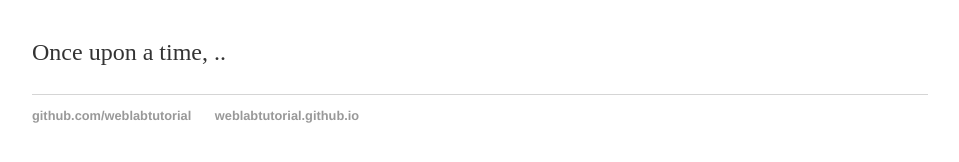
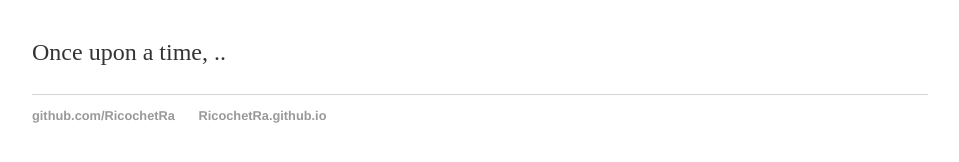
Before and after one commit to RicochetRa/RicochetRa.github.io, a Jekyll site: the page built from index.html, in a window 1280 px wide. Shown: the part 161-323 px from the top of the page, without its empty margins (160-1119 px from the left). Built offline with Jekyll 4.4.1, drawn with Linux system fonts in a browser that asks for light colours.

Commit message:
Update default.html

```diff
--- a/_layouts/default.html
+++ b/_layouts/default.html
@@ -17,8 +17,8 @@
     </div>
     <footer>
       <ul>
-        <li><a href="https://github.com/RicochetRa">github.com/weblabtutorial</a></li>
-        <li><a href="https://RicochetRa.github.io"> weblabtutorial.github.io </a></li>
+        <li><a href="https://github.com/RicochetRa">github.com/RicochetRa</a></li>
+        <li><a href="https://RicochetRa.github.io"> RicochetRa.github.io </a></li>
       </ul>
     </footer>
   </body>
```
